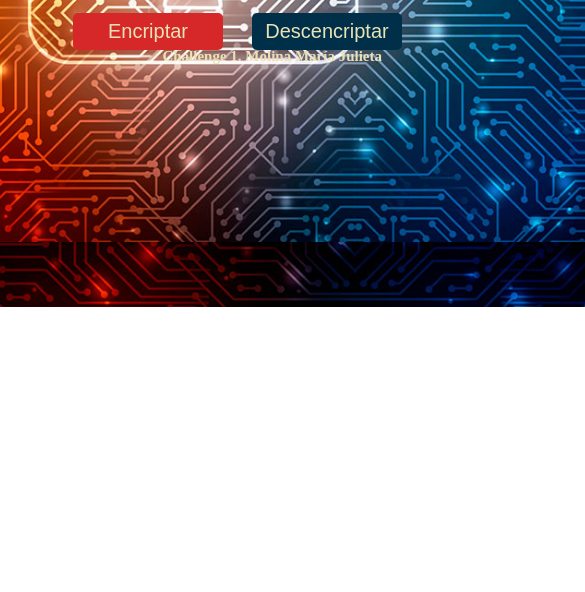
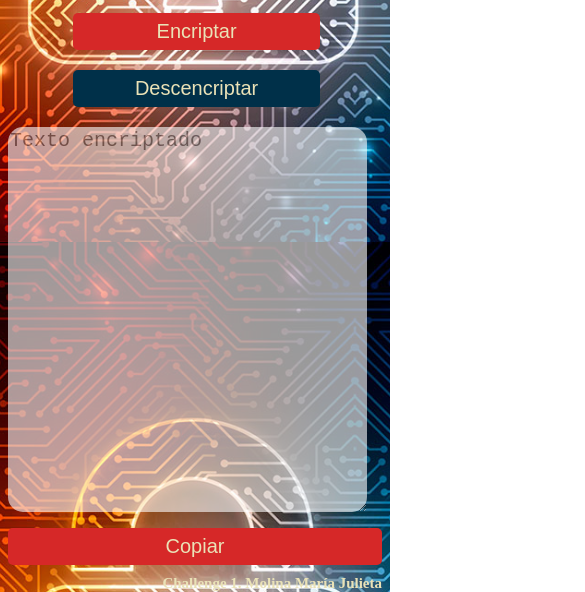
Before and after one commit to MariaJulietaMolina/Challenge1AluraMolinaJulieta, a plain HTML site: page index.html in a window 390 px wide. Shown: the part 537-1129 px from the top of the page, 585 px wide, since content can reach past the window. Before the commit the page ends 844 px from the top, so only its background shows below. Drawn offline with Linux system fonts and the light colour scheme.

Commit message:
intento2

```diff
--- a/Styles.css
+++ b/Styles.css
@@ -1,3 +1,5 @@
+
+
 body{
     background-image: url('./scripts/fondo.jpg');
     background-size: cover;
@@ -133,3 +135,32 @@ header{
 textarea:focus {
     outline: none;
   }
+
+  @media screen and (max-width: 600px) {
+    main {
+        flex-direction: column;
+    }
+
+    .mensaje, .texto-1 {
+        width: 95%;
+        margin-left: 0px;
+        margin-right: 0px;
+
+    }
+
+    .copiar {
+        margin-top: 16px;
+        width: 100%;
+        margin-left: 0;
+        align-items: center;
+    }
+
+    .encriptar, .descencriptar{
+        margin-bottom: 20px;
+        width: 80%;
+    }
+
+   .footer{
+    margin-top: 10px;
+   }
+}
```
